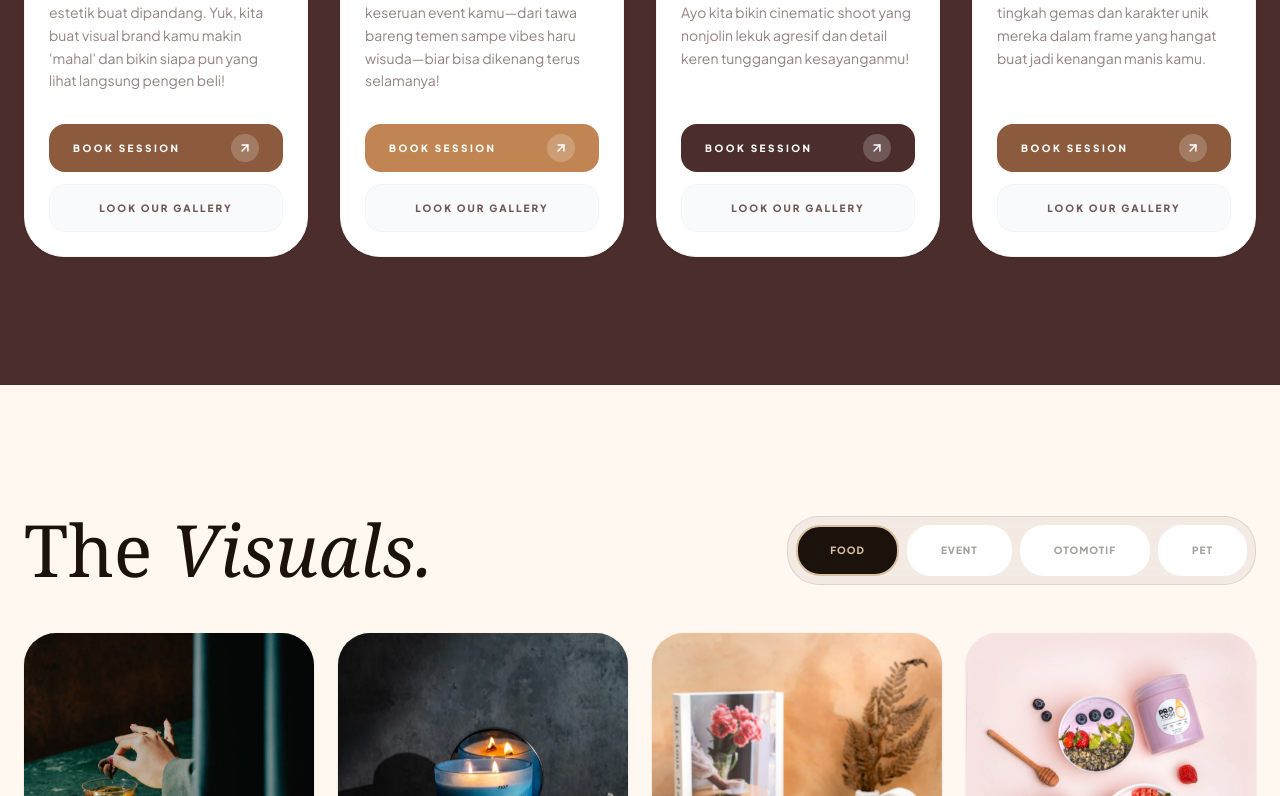
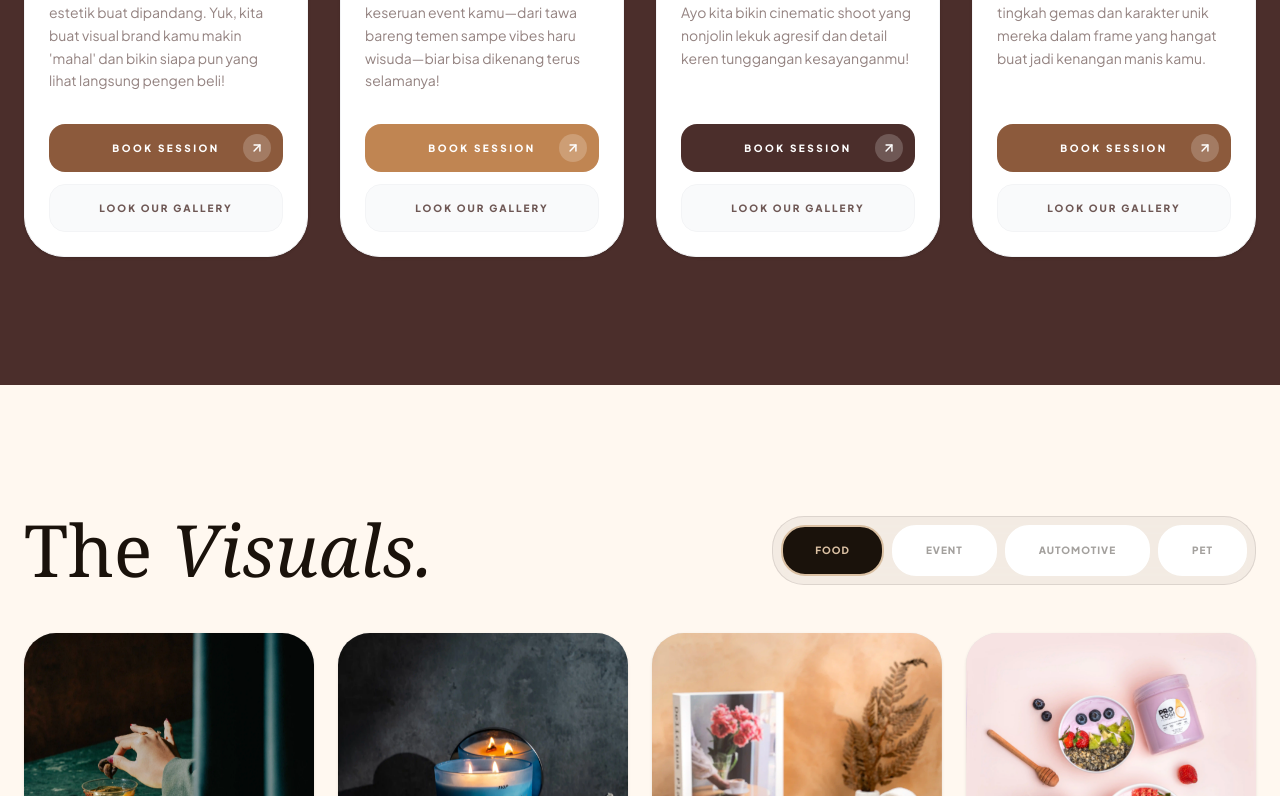
Before and after one commit to sobatweb/je-photography, a React (Vite) app in the folder frontend/: page / in a window 1280 px wide. Shown: the part 2964-3760 px from the top of the page. Built offline with nearby package versions, Linux system fonts and the light colour scheme.

Commit message:
update contact dan footer

```diff
--- a/frontend/src/components/Card.jsx
+++ b/frontend/src/components/Card.jsx
@@ -31,7 +31,7 @@ const cardData = [
     id: 3,
     icon: Camera,
     tag: "Je Carshoot",
-    title: "Otomotif",
+    title: "Automotive",
     subtitle: "Modified & Speed",
     desc: "Mobil atau motor kamu bukan sekadar mesin, tapi kebanggaan. Ayo kita bikin cinematic shoot yang nonjolin lekuk agresif dan detail keren tunggangan kesayanganmu!",
     accent: "#4B2E2B",
@@ -124,13 +124,16 @@ const SimpleCard = ({ card, index }) => {
             <a
               href="#contact"
               onClick={(e) => handleSmoothScroll(e, '#contact')}
-              className="flex justify-between items-center w-full px-6 h-12 rounded-2xl transition-all duration-300 hover:scale-[1.02] active:scale-[0.98] hover:shadow-lg group/btn1"
+              // Menggunakan justify-center agar teks murni di tengah
+              className="relative flex justify-center items-center w-full px-6 h-12 rounded-2xl transition-all duration-300 hover:scale-[1.02] active:scale-[0.98] hover:shadow-lg group/btn1"
               style={{ backgroundColor: card.accent }}
             >
-              <span className="text-[10px] uppercase tracking-[0.25em] font-bold text-white transition-transform duration-300 group-hover/btn1:translate-x-1">
+              <span className="text-[10px] uppercase tracking-[0.25em] font-bold text-white transition-transform duration-300 group-hover/btn1:-translate-x-1">
                 Book Session
               </span>
-              <div className="w-7 h-7 rounded-full bg-white/20 flex items-center justify-center transition-all duration-300 group-hover/btn1:bg-white group-hover/btn1:rotate-45">
+
+              {/* Ikon dipaksa ke pojok kanan dengan absolute */}
+              <div className="absolute right-3 w-7 h-7 rounded-full bg-white/20 flex items-center justify-center transition-all duration-300 group-hover/btn1:bg-white group-hover/btn1:rotate-45">
                 <ArrowUpRight size={14} strokeWidth={2.5} className="text-white group-hover/btn1:text-black transition-colors" />
               </div>
             </a>
--- a/frontend/src/components/Contact.jsx
+++ b/frontend/src/components/Contact.jsx
@@ -110,7 +110,8 @@ const Contact = () => {
           transition={{ delay: 0.5, duration: 1 }}
           className="mt-24 pt-10 border-t border-[#C08552]/20 flex flex-col md:flex-row justify-between items-center gap-6"
         >
-          <p className="text-[10px] uppercase tracking-[0.4em] text-[#8C5A3C] font-bold">Studio Photography — Jakarta</p>
+          <p className="text-[10px] uppercase tracking-[0.4em] text-[#8C5A3C] font-bold"> Photography Services - Jakarta
+</p>
           <div className="flex gap-8 text-[9px] uppercase tracking-[0.2em] font-black text-[#4B2E2B]">
             <span className="opacity-50 hover:opacity-100 transition-opacity cursor-pointer">Privacy</span>
             <span className="opacity-50 hover:opacity-100 transition-opacity cursor-pointer">Terms</span>
--- a/frontend/src/components/Footer.jsx
+++ b/frontend/src/components/Footer.jsx
@@ -17,8 +17,8 @@ const Footer = () => {
 
           {/* Bio Section */}
           <div className="lg:max-w-md space-y-6 text-center lg:text-left">
-            <h2 className="text-5xl md:text-6xl font-serif text-[#FFF8F0] tracking-tighter">
-              Je Creative<span className="text-[#DAC0A3]">.</span>
+            <h2 className="text-2xl md:text-2xl font-serif text-[#FFF8F0] uppercase tracking-tighter">
+              Je Creative<span className="text-[#DAC0A3] ">.</span>
             </h2>
             <p className="text-[#FFF8F0]/60 font-light leading-relaxed text-sm max-w-sm mx-auto lg:mx-0">
               Capturing the unique essence of every subject, from automotive to pets. Every shot is a timeless story.
@@ -70,9 +70,6 @@ const Footer = () => {
         </div>
       </div>
 
-      <div className="absolute left-1/2 -bottom-10 -translate-x-1/2 opacity-[0.03] pointer-events-none w-full text-center">
-        <h1 className="text-[25vw] font-serif text-[#FFF8F0] leading-none uppercase">Jeremy</h1>
-      </div>
     </footer>
   );
 };
--- a/frontend/src/components/Gallery.jsx
+++ b/frontend/src/components/Gallery.jsx
@@ -8,7 +8,7 @@ const categories = Object.keys(galleryData);
 const bgConfig = {
   Food: { bg: "bg-[#FFF8F0]", accent: "text-[#803D3B]", label: "Culinary Art" },
   Event: { bg: "bg-[#F8F9FA]", accent: "text-[#1A120B]", label: "Life Moments" },
-  Otomotif: { bg: "bg-[#FFF8F0]", accent: "text-[#333333]", label: "Engine & Soul" },
+  Automotive: { bg: "bg-[#FFF8F0]", accent: "text-[#333333]", label: "Engine & Soul" },
   Pet: { bg: "bg-[#F8F9FA]", accent: "text-[#4A5D4A]", label: "Pure Loyalties" }
 };
 
@@ -71,7 +71,7 @@ const Gallery = () => {
       // Map the title from Card.jsx to the Gallery category keys
       if (category.includes("Food")) category = "Food";
       else if (category.includes("Event")) category = "Event";
-      else if (category.includes("Otomotif")) category = "Otomotif";
+      else if (category.includes("Automotive")) category = "Automotive";
       else if (category.includes("Pet")) category = "Pet";
 
       if (categories.includes(category)) {
--- a/frontend/src/data/GalleryData.js
+++ b/frontend/src/data/GalleryData.js
@@ -10,7 +10,7 @@ export const galleryData = {
     url: `/images/event/event${i + 1}.webp`
   })),
 
-  Otomotif: Array.from({ length: 20 }, (_, i) => ({
+  Automotive: Array.from({ length: 20 }, (_, i) => ({
     id: i + 1,
     url: `/images/otomotif/auto${i + 1}.webp`
   })),
```
